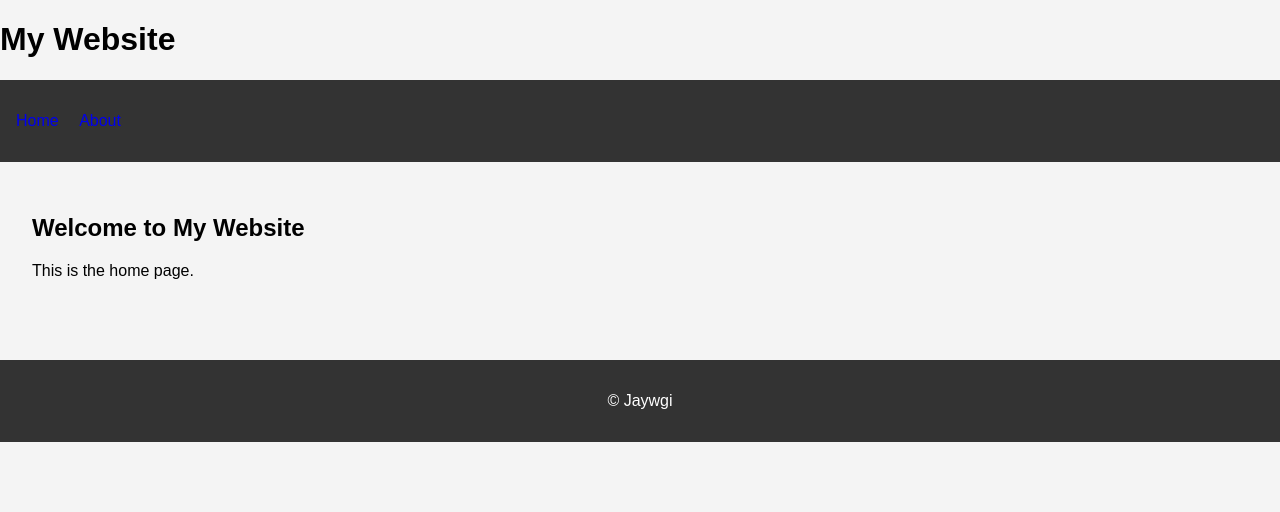
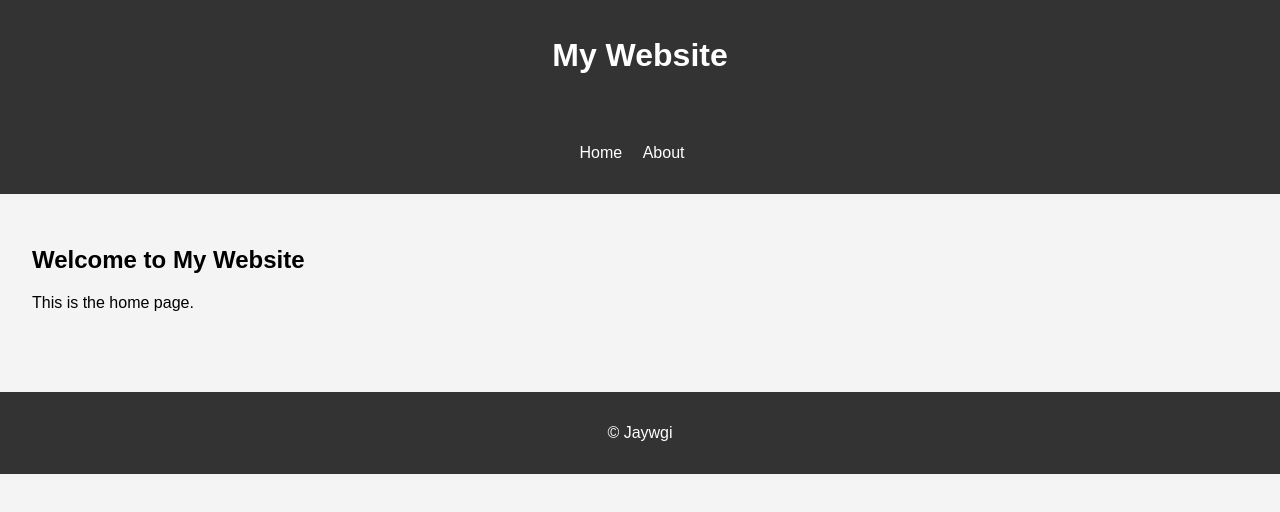
Before and after one commit to Jaywgi/Jaywgi.github.io, a plain HTML site: page index.html in a window 1280 px wide. Drawn offline with Linux system fonts and the light colour scheme.

Commit message:
Update styles.css

```diff
--- a/styles.css
+++ b/styles.css
@@ -3,6 +3,13 @@ body {
     margin: 0;
     padding: 0;
     background-color: #f4f4f4;
+}
+
+header {
+    background-color: #333;
+    color: white;
+    padding: 1em;
+    text-align: center;
 }
 
 nav {
@@ -14,6 +21,7 @@ nav {
 nav ul {
     list-style: none;
     padding: 0;
+    text-align: center;
 }
 
 nav ul li {
@@ -22,7 +30,7 @@ nav ul li {
 }
 
 nav ul li a {
-    color: Light-blue;
+    color: white;
     text-decoration: none;
 }
 
```
